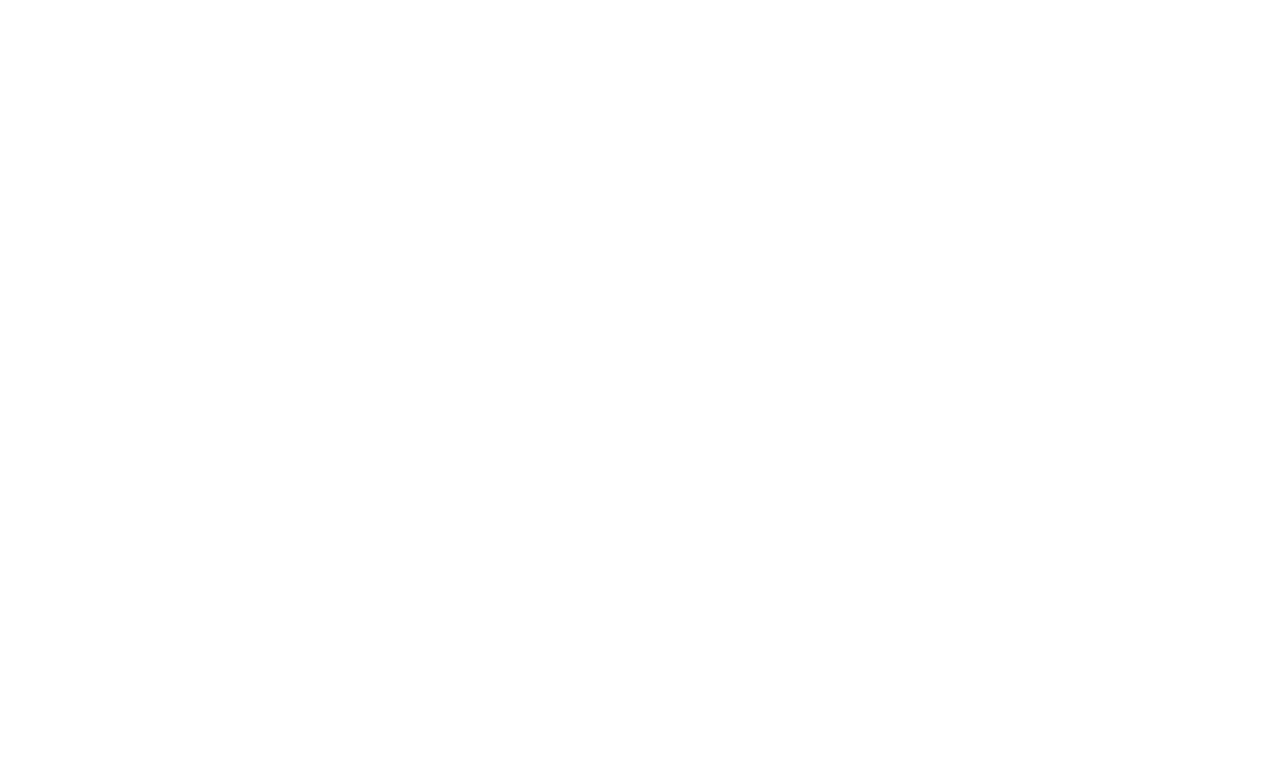
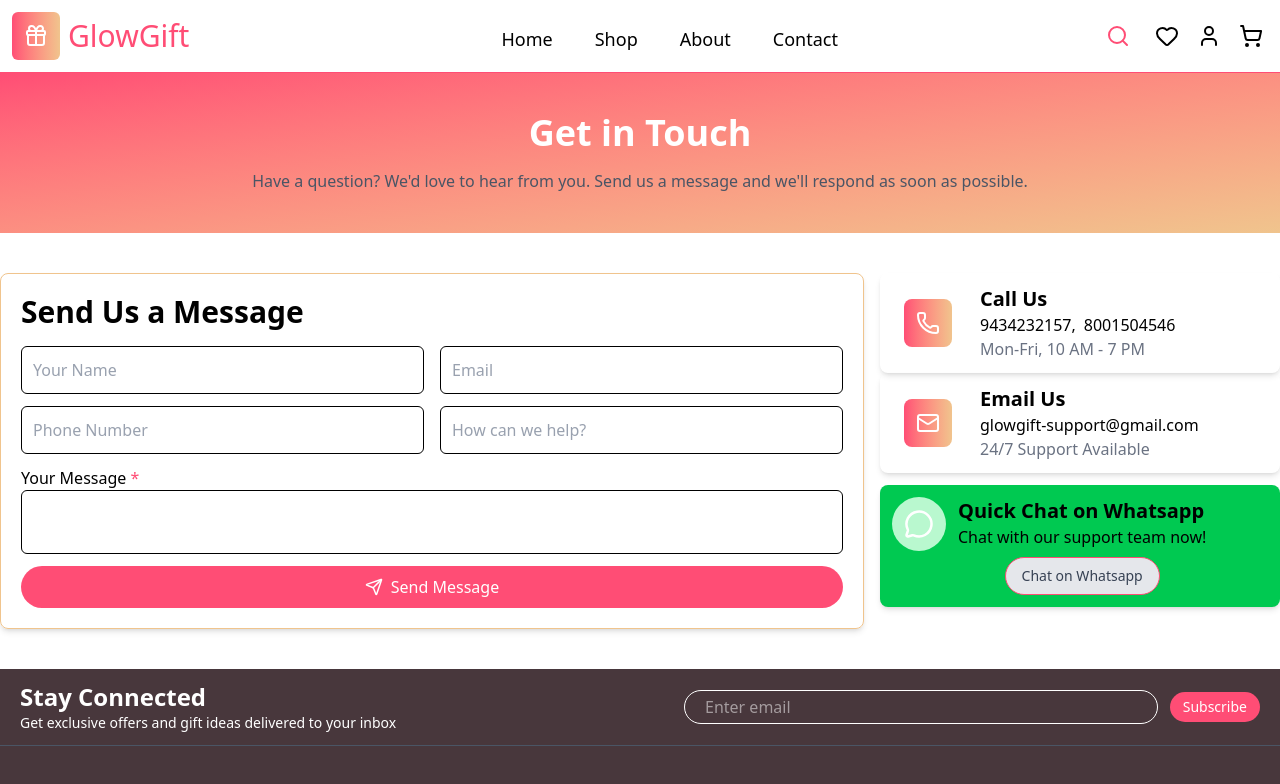
Before and after one commit to Rounak-186/glow-gift, a React (Vite) app: page /contact in a window 1280 px wide. Before the commit this address had no page. Shown: the top 784 px of the page. Built offline with nearby package versions, Linux system fonts and the light colour scheme.

Commit message:
feat: Contact page added

```diff
--- a/src/App.tsx
+++ b/src/App.tsx
@@ -6,6 +6,7 @@
 import { WishlistPage } from './pages/Wishlist'
 import { Cart } from './pages/Cart'
 import About from './pages/About'
+import Contact from './pages/Contact'
 
 function App() {
 
@@ -18,6 +19,7 @@
           <Route path='/wishlist' element={<WishlistPage />} />
           <Route path='/cart' element={<Cart />} />
           <Route path='/about' element={<About />} />
+          <Route path='/contact' element={<Contact />} />
         </Route>
       </Routes>
     </>
--- a/src/components/UI/Input.tsx
+++ b/src/components/UI/Input.tsx
@@ -59,7 +59,7 @@
         className={clsx(
           'absolute ml-3 text-[1em] transition-all duration-200 cursor-text text-gray-400',
           placeHolderClass,
-          (isFocused || input) && "text-[0.8em] -translate-y-4 bg-white px-2 text-[var(--primary)]! ml-3"
+          (isFocused || input) && "text-[0.8em] -translate-y-6 bg-white px-2 text-[var(--primary)]! ml-3"
         )}
       >
         {placeholder}
--- a/src/components/UI/NavBar.tsx
+++ b/src/components/UI/NavBar.tsx
@@ -31,7 +31,7 @@
                     {
                         navOpts?.map((opt, i) => {
                             return (
-                                <Button key={i} variant="nav" className="hover:!text-[var(--primary)] text-lg hover:!bg-transparent" onClick={()=>{navigate('/about')}}>
+                                <Button key={i} variant="nav" className="hover:!text-[var(--primary)] text-lg hover:!bg-transparent" onClick={()=>{navigate(`/${opt.key}`)}}>
                                     {opt?.label}
                                 </Button>
                             )
--- a/src/components/UI/OrderSummary.tsx
+++ b/src/components/UI/OrderSummary.tsx
@@ -8,8 +8,8 @@
             <h3 className="font-semibold text-gray-500 border-b border-[var(--secondary)] flex items-center justify-center text-2xl py-1">Order Summary</h3>
             <div className="p-3 space-y-2 flex-1 flex flex-col">
                 <div className="flex items-center justify-center gap-5">
-                    <Input placeholder="Have a Coupon?" placeHolderClass="text-sm!" className="p-1! h-8!" />
-                    <Button className="text-sm rounded-full! p-1! px-3!">Apply</Button>
+                    <Input placeholder="Have a Coupon?" placeHolderClass="text-sm!" className="p-1! h-8" />
+                    <Button className="text-sm rounded-full! p-1! px-5! h-10">Apply</Button>
                 </div>
                 {/* bill */}
                 <div className="flex flex-col justify-center gap-1 border-b border-gray-200 mt-5">
--- /dev/null
+++ b/src/components/UI/TextArea.tsx
@@ -0,0 +1,17 @@
+import * as React from "react";
+import clsx from "clsx";
+
+function Textarea({ className, ...props }: React.ComponentProps<"textarea">) {
+  return (
+    <textarea
+      data-slot="textarea"
+      className={clsx(
+        "resize-none border-input placeholder:text-muted-foreground focus-visible:border-[var(--primary)] focus-visible:ring-[var(--primary)]/50 aria-invalid:ring-red-600/20 aria-invalid:border-red-600 flex field-sizing-content min-h-16 w-full rounded-md border bg- px-4 py-2 text-base transition-[color,box-shadow] outline-none focus-visible:ring-[3px] disabled:cursor-not-allowed disabled:opacity-50 md:text-sm",
+        className,
+      )}
+      {...props}
+    />
+  );
+}
+
+export { Textarea };
--- /dev/null
+++ b/src/pages/Contact.tsx
@@ -0,0 +1,84 @@
+import React from 'react'
+import { Input } from '../components/UI/Input'
+import { Textarea } from '../components/UI/TextArea'
+import { Button } from '../components/UI/Button'
+import { Mail, MessageCircle, Phone, Send } from 'lucide-react'
+
+const Contact = () => {
+    return (
+        <>
+            {/* header part */}
+            <div className='w-full bg-linear-to-br from-(--primary) to-(--secondary) p-10 '>
+                <h1 className='font-semibold text-4xl text-white mb-4'>Get in Touch</h1>
+                <p className='text-gray-600 max-w-4xl mx-auto'>Have a question? We'd love to hear from you. Send us a message and we'll respond as soon as possible.</p>
+            </div>
+            <div className='flex gap-4 w-full max-w-7xl mx-auto my-10'>
+                {/* Send us a message */}
+                <div className='p-5 rounded-lg shadow-md border border-[var(--secondary)] flex-1'>
+                    <h2 className='text-3xl font-semibold text-left mb-4'>Send Us a Message</h2>
+                    {/* form */}
+                    <div className="space-y-3">
+                        <div className='flex items-center gap-4'>
+                            <Input placeholder='Your Name' />
+                            <Input placeholder='Email' />
+                        </div>
+                        <div className='flex items-center gap-4'>
+                            <Input placeholder='Phone Number' />
+                            <Input placeholder='How can we help?' />
+                        </div>
+                        <div>
+                            <p className='text-left'>Your Message <span className='text-[var(--primary)]'>*</span></p>
+                            <Textarea className='max-h-40 overflow-y-auto' />
+                        </div>
+                        <Button className='w-full flex justify-center rounded-full!'>
+                            <Send size={18} />
+                            Send Message
+                        </Button>
+                    </div>
+                </div>
+
+                <div className='flex flex-col gap-3 '>
+                    {/* contact and email */}
+                    <div className='min-w-[400px]'>
+                        <div className='flex items-center gap-7 p-3 px-6 shadow-md rounded-lg'>
+                            <div className='bg-linear-to-r from-[var(--primary)] to-[var(--secondary)] rounded-lg text-white p-3'>
+                                <Phone />
+                            </div>
+                            <div className='text-left'>
+                                <h3 className='font-semibold text-xl'>Call Us</h3>
+                                <span className='mr-2'>9434232157,</span>
+                                <span>8001504546</span>
+                                <p className='text-gray-500'>Mon-Fri, 10 AM - 7 PM</p>
+                            </div>
+                        </div>
+                        <div className='flex items-center gap-7 p-3 px-6 shadow-md rounded-lg'>
+                            <div className='bg-linear-to-r from-[var(--primary)] to-[var(--secondary)] rounded-lg text-white p-3'>
+                                <Mail />
+                            </div>
+                            <div className='text-left'>
+                                <h3 className='font-semibold text-xl'>Email Us</h3>
+                                <p>glowgift-support@gmail.com</p>
+                                <p className='text-gray-500'>24/7 Support Available</p>
+                            </div>
+                        </div>
+                    </div>
+                    {/* whatsapp */}
+                    <div className="bg-green-500 rounded-lg flex items-start gap-3 p-3 shadow-md ">
+                        <div className="bg-green-200 p-3 rounded-full text-white">
+                            <MessageCircle size={30} />
+                        </div>
+                        <div className='text-left'>
+                            <h3 className='text-xl font-semibold'>Quick Chat on Whatsapp</h3>
+                            <p>Chat with our support team now!</p>
+                            <div className='flex justify-center mt-2'>
+                                <Button variant='outline' className='rounded-full! text-sm!'>Chat on Whatsapp</Button>
+                            </div>
+                        </div>
+                    </div>
+                </div>
+            </div>
+        </>
+    )
+}
+
+export default Contact
```
